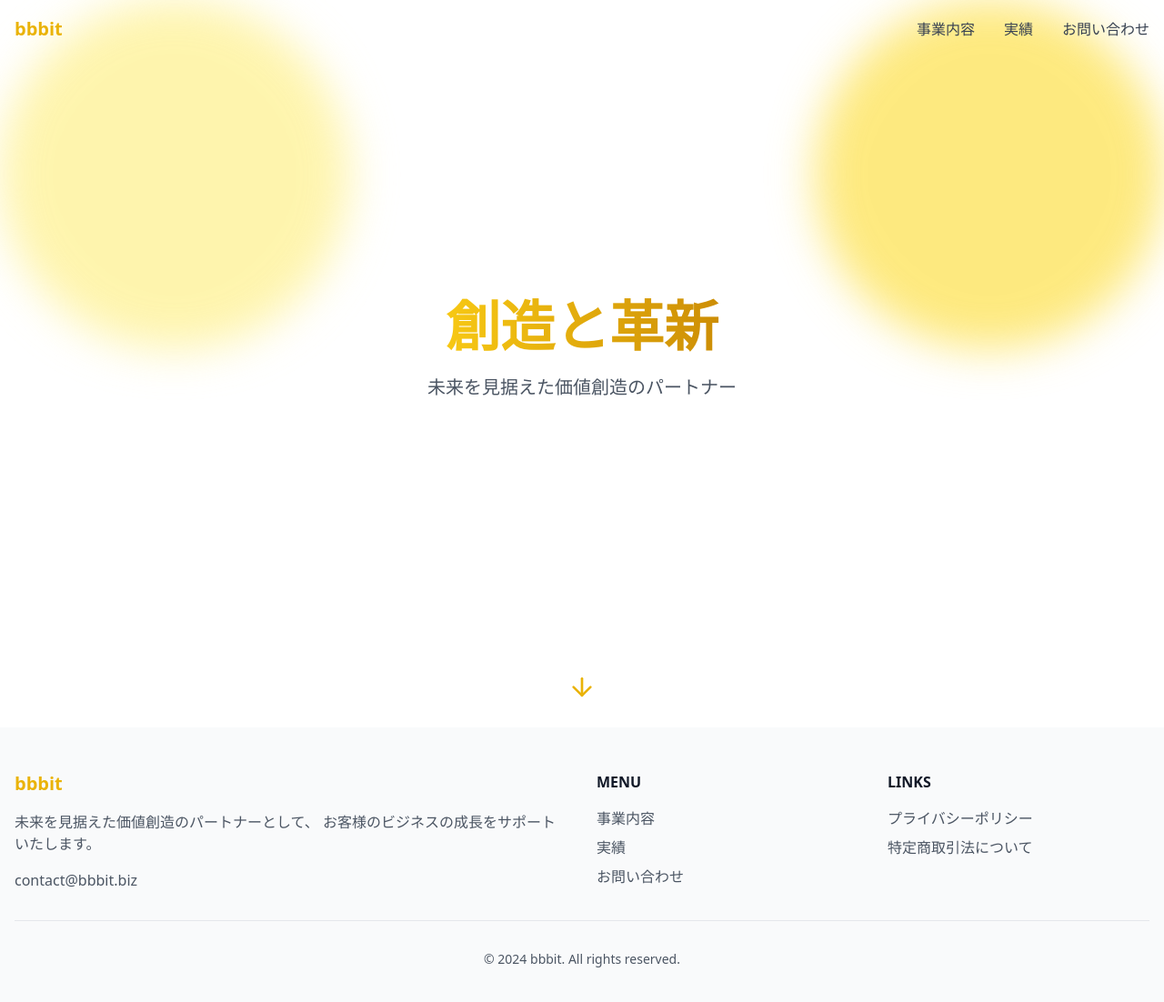
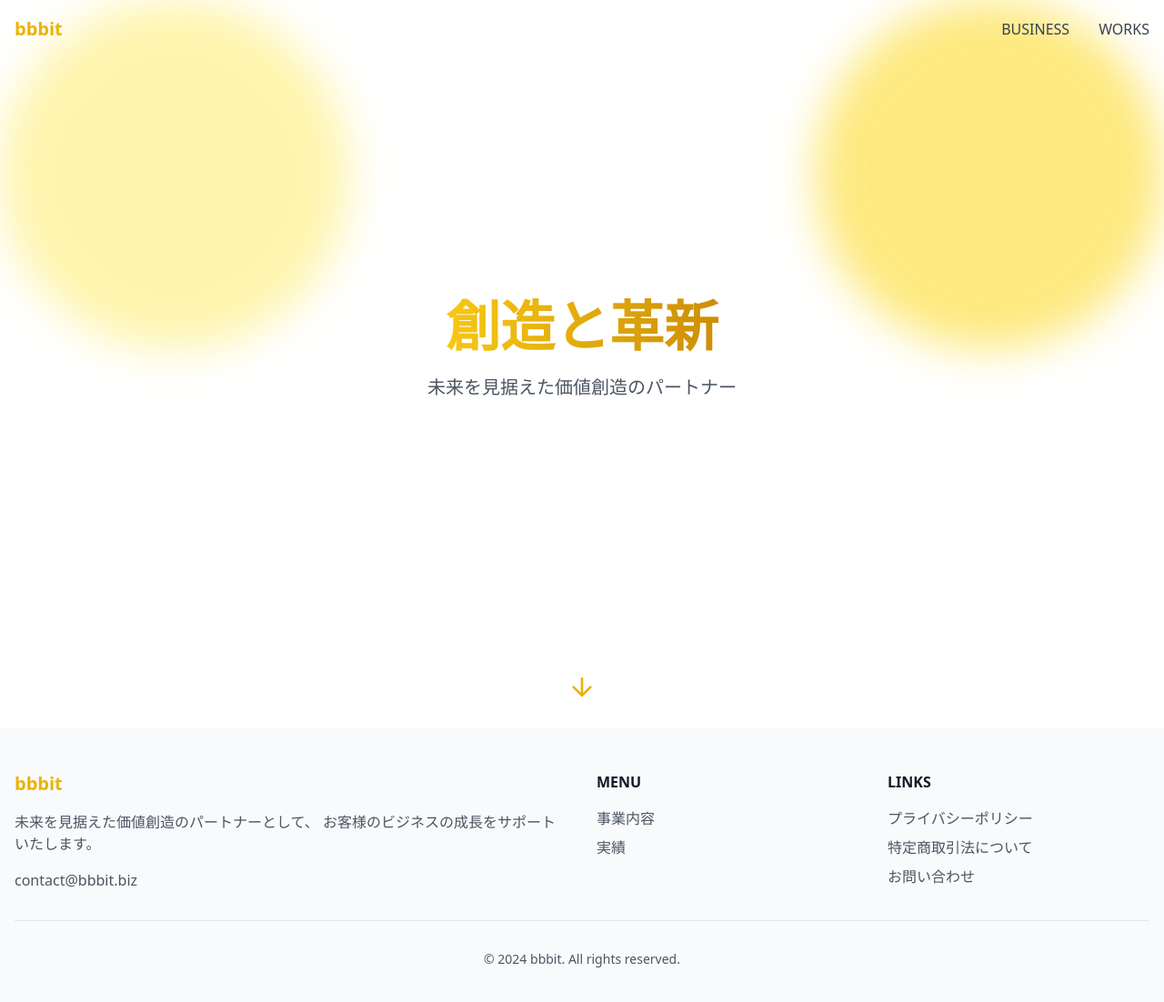
Before and after one commit to tuki0918/bbbit.biz, a Next.js app: page / in a window 1280 px wide. Shown: the top 1102 px of the page at 91% size. Built offline with nearby package versions, Linux system fonts and the light colour scheme.

Commit message:
feat: create new Contact page component and update navigation links

```diff
--- /dev/null
+++ b/app/contact/page.tsx
@@ -0,0 +1,34 @@
+"use client";
+
+import { motion } from "framer-motion";
+import React from "react";
+
+export default function Page() {
+	return (
+		<motion.div
+			initial={{ opacity: 0 }}
+			animate={{ opacity: 1 }}
+			transition={{ duration: 0.5 }}
+			className="flex-grow pt-24 pb-16 bg-gray-50"
+		>
+			<div className="container mx-auto px-4">
+				<h1 className="text-4xl font-bold mb-8">CONTACT</h1>
+
+				<div className="bg-white rounded-lg shadow-sm p-8">
+					<iframe
+						className="mx-auto"
+						title="お問い合わせ"
+						src="https://docs.google.com/forms/d/e/1FAIpQLSf1iar5AUyFeTrZxeCxAOhgPRA4uTjI0eVbjcaJC56p_59fdA/viewform?embedded=true"
+						width="640"
+						height="640"
+						frameBorder={0}
+						marginHeight={0}
+						marginWidth={0}
+					>
+						読み込んでいます…
+					</iframe>
+				</div>
+			</div>
+		</motion.div>
+	);
+}
--- a/components/Contact.tsx
+++ /dev/null
@@ -1,46 +0,0 @@
-"use client";
-
-import { motion } from "framer-motion";
-import { useInView } from "react-intersection-observer";
-
-export default function Contact() {
-	const [ref, inView] = useInView({
-		triggerOnce: true,
-		threshold: 0.1,
-	});
-
-	return (
-		<section className="min-h-screen bg-white flex items-center justify-center py-20">
-			<div className="container mx-auto px-4" ref={ref}>
-				<motion.h2
-					initial={{ opacity: 0, y: 20 }}
-					animate={inView ? { opacity: 1, y: 0 } : {}}
-					transition={{ duration: 0.6 }}
-					className="text-4xl font-bold text-center mb-16"
-				>
-					CONTACT
-				</motion.h2>
-
-				<motion.div
-					initial={{ opacity: 0, x: -20 }}
-					animate={inView ? { opacity: 1, x: 0 } : {}}
-					transition={{ duration: 0.6 }}
-					className="space-y-8"
-				>
-					<iframe
-						className="mx-auto"
-						title="お問い合わせ"
-						src="https://docs.google.com/forms/d/e/1FAIpQLSf1iar5AUyFeTrZxeCxAOhgPRA4uTjI0eVbjcaJC56p_59fdA/viewform?embedded=true"
-						width="640"
-						height="586"
-						frameBorder={0}
-						marginHeight={0}
-						marginWidth={0}
-					>
-						読み込んでいます…
-					</iframe>
-				</motion.div>
-			</div>
-		</section>
-	);
-}
--- a/components/Footer.tsx
+++ b/components/Footer.tsx
@@ -40,16 +40,6 @@ export default function Footer() {
 									実績
 								</Link>
 							</li>
-							<li>
-								<Link
-									to="contact"
-									smooth={true}
-									duration={500}
-									className="text-gray-600 hover:text-yellow-500 transition-colors hover:cursor-pointer"
-								>
-									お問い合わせ
-								</Link>
-							</li>
 						</ul>
 					</div>
 
@@ -72,6 +62,14 @@ export default function Footer() {
 									特定商取引法について
 								</a>
 							</li>
+							<li>
+								<a
+									href="/contact"
+									className="text-gray-600 hover:text-yellow-500 transition-colors hover:cursor-pointer"
+								>
+									お問い合わせ
+								</a>
+							</li>
 						</ul>
 					</div>
 				</div>
--- a/components/Header.tsx
+++ b/components/Header.tsx
@@ -18,9 +18,8 @@ export default function Header() {
 	}, []);
 
 	const menuItems = [
-		{ label: "事業内容", href: "business" },
-		{ label: "実績", href: "works" },
-		{ label: "お問い合わせ", href: "contact" },
+		{ label: "BUSINESS", href: "business" },
+		{ label: "WORKS", href: "works" },
 	];
 
 	return (
--- a/components/Main.tsx
+++ b/components/Main.tsx
@@ -1,7 +1,6 @@
 "use client";
 
 import Business from "@/components/Business";
-import Contact from "@/components/Contact";
 import Footer from "@/components/Footer";
 import Header from "@/components/Header";
 import Hero from "@/components/Hero";
@@ -22,9 +21,6 @@ const Main: FC = () => {
 				<div className="snap-start" id="works">
 					<Works />
 				</div>
-				<div className="snap-start" id="contact">
-					<Contact />
-				</div>
 			</main>
 			<Footer />
 		</>
```
